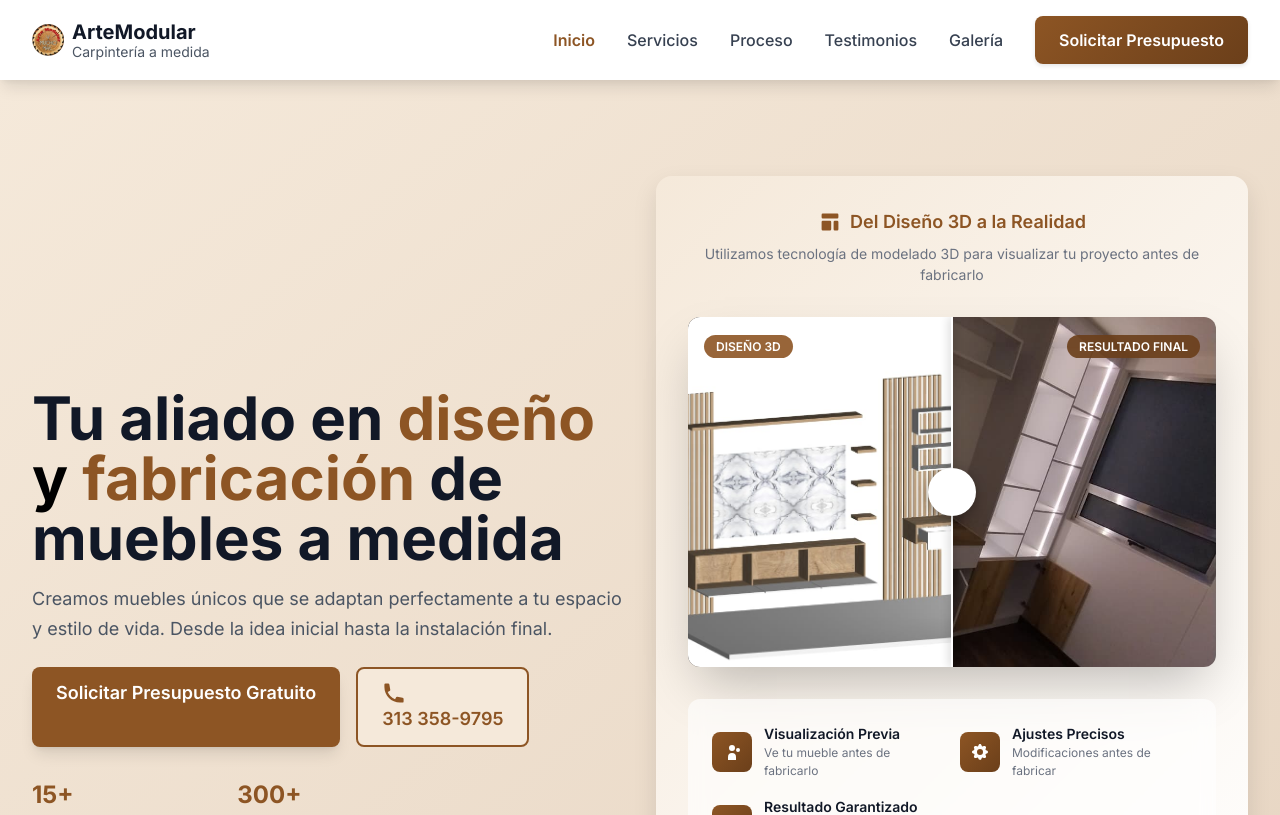
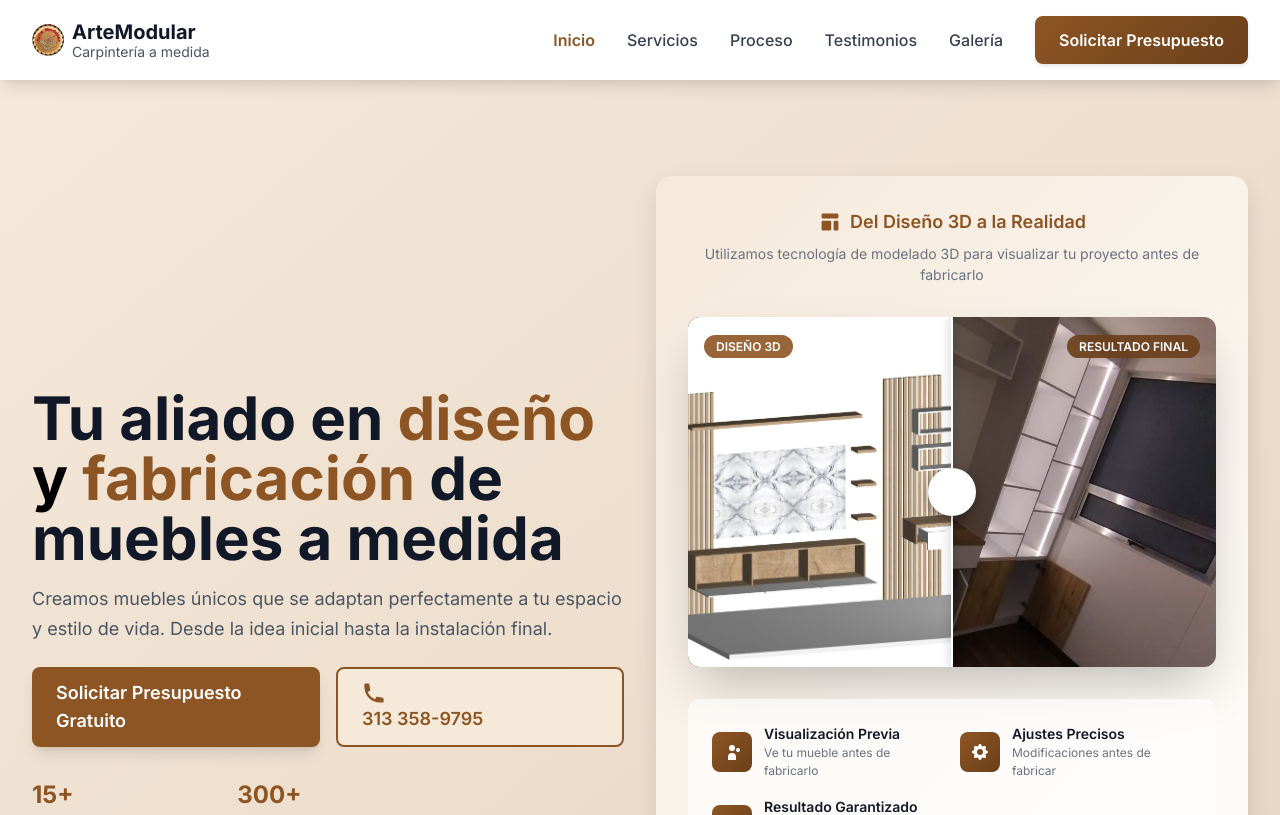
Before and after one commit to SantiagoHernandez20/artemodular., a Vue app: page / in a window 1280 px wide. Shown: the top 815 px of the page. Built offline with nearby package versions, Linux system fonts and the light colour scheme; no server answers.

Commit message:
[REFACTOR]: refactor code for the supabase #2

```diff
--- a/src/components/HeroSection.vue
+++ b/src/components/HeroSection.vue
@@ -16,17 +16,24 @@
           </p>
 
           <!-- Botones con mejor espaciado -->
-          <div class="flex flex-col sm:flex-row gap-4 sm:gap-6 justify-center lg:justify-start mb-8 sm:mb-12">
-            <a href="#contacto" class="btn-primary text-center px-8 py-4 text-lg font-semibold shadow-lg hover:shadow-xl transition-all duration-300 transform hover:-translate-y-1">
+          <div class="grid grid-cols-1 sm:grid-cols-2 gap-4 max-w-xl mx-auto lg:mx-0 mb-8 sm:mb-12">
+            <a href="#contacto"
+              class="btn-primary h-[60px] flex items-center justify-center w-full px-8 text-lg font-semibold shadow-lg hover:shadow-xl transition-all duration-300 transform hover:-translate-y-1 order-2 sm:order-1">
               Solicitar Presupuesto Gratuito
             </a>
-            <a href="tel:+573133589795" class="btn-secondary flex items-center justify-center gap-3 px-8 py-4 text-lg font-semibold border-2 transition-all duration-300 hover:bg-gray-50">
-              <svg class="w-6 h-6" fill="currentColor" viewBox="0 0 20 20">
-                <path d="M2 3a1 1 0 011-1h2.153a1 1 0 01.986.836l.74 4.435a1 1 0 01-.54 1.06l-1.548.773a11.037 11.037 0 006.105 6.105l.774-1.548a1 1 0 011.059-.54l4.435.74a1 1 0 01.836.986V17a1 1 0 01-1 1h-2C7.82 18 2 12.18 2 5V3z"/>
+            <a href="tel:+573133589795"
+              class="btn-secondary h-[60px] flex items-center justify-center w-full px-8 text-lg font-semibold border-2 transition-all duration-300 hover:bg-gray-50 order-1 sm:order-2">
+              <svg class="w-6 h-6 flex-shrink-0 mr-3" fill="currentColor" viewBox="0 0 20 20">
+                <path
+                  d="M2 3a1 1 0 011-1h2.153a1 1 0 01.986.836l.74 4.435a1 1 0 01-.54 1.06l-1.548.773a11.037 11.037 0 006.105 6.105l.774-1.548a1 1 0 011.059-.54l4.435.74a1 1 0 01.836.986V17a1 1 0 01-1 1h-2C7.82 18 2 12.18 2 5V3z" />
               </svg>
               313 358-9795
             </a>
           </div>
+
+
+
+
 
           <!-- Estadísticas simplificadas para móvil -->
           <div class="grid grid-cols-2 lg:grid-cols-3 gap-6 sm:gap-8">
@@ -51,8 +58,10 @@
           <ThreeDShowcase />
 
           <!-- Elementos decorativos -->
-          <div class="absolute -top-2 -right-2 w-8 h-8 rounded-full opacity-60" style="background-color: #8D5524;"></div>
-          <div class="absolute -bottom-2 -left-2 w-12 h-12 rounded-full opacity-40" style="background-color: #6B3F1A;"></div>
+          <div class="absolute -top-2 -right-2 w-8 h-8 rounded-full opacity-60" style="background-color: #8D5524;">
+          </div>
+          <div class="absolute -bottom-2 -left-2 w-12 h-12 rounded-full opacity-40" style="background-color: #6B3F1A;">
+          </div>
         </div>
       </div>
     </div>
```
Also changed, not shown: 1 other file (tests, documents, lock files or other folders).
